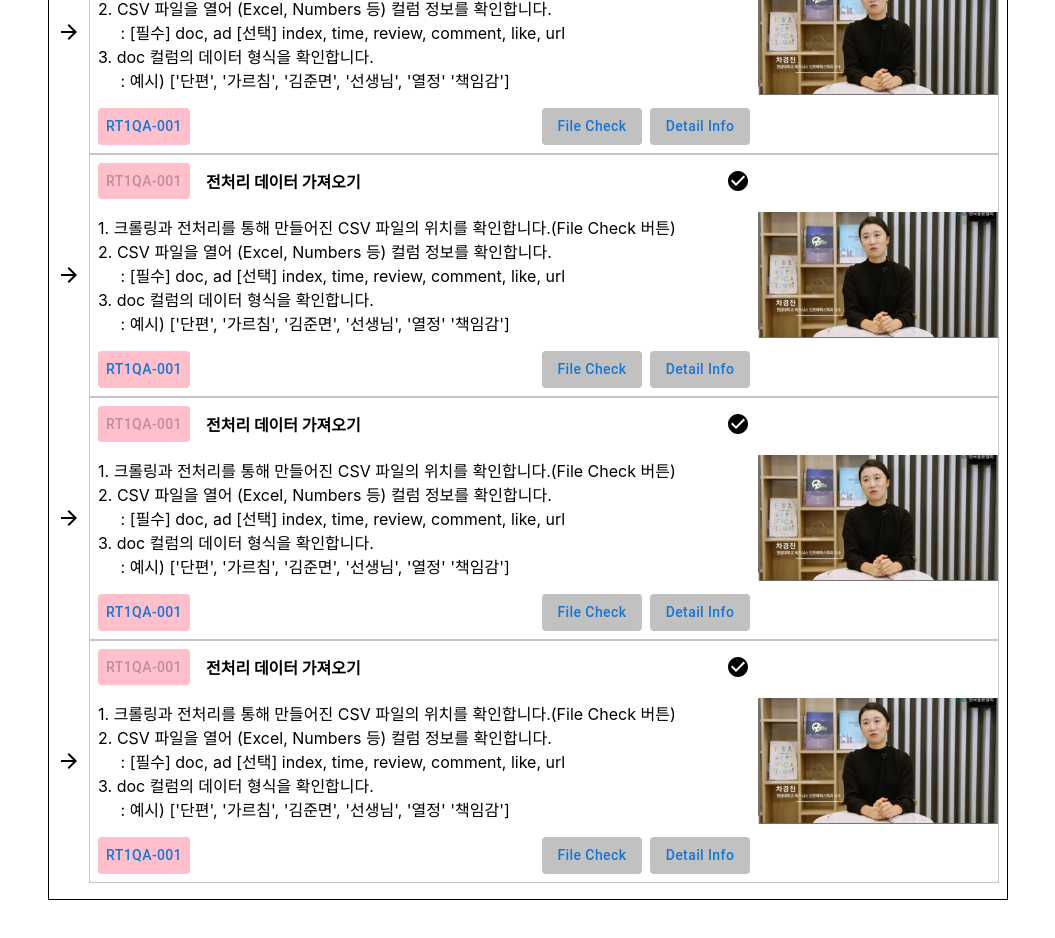
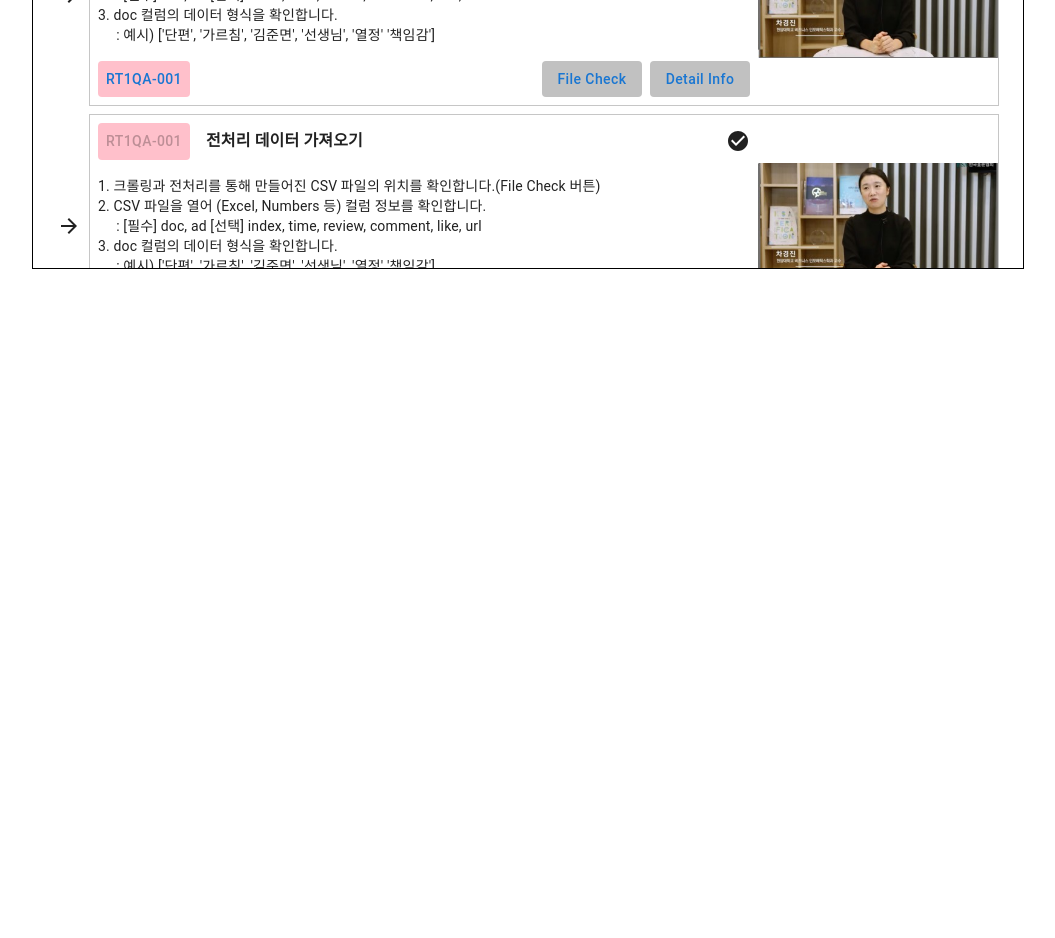
Before and after one commit to honeybeeveloper/ozz_front, a React (Create React App) app: page / in a window 1280 px wide. Shown: the part 1440-2378 px from the top of the page, without its empty margins (112-1167 px from the left). After the commit the page ends 1749 px from the top, so only its background shows below. Built offline with nearby package versions, Linux system fonts and the light colour scheme.

Commit message:
change multiple div -> TableContainer in QuestDiv

```diff
--- a/src/components/component/Material.js
+++ b/src/components/component/Material.js
@@ -62,12 +62,10 @@ const useStyles = {
     marginRight: StyledTheme.spacing,
     marginBottom: StyledTheme.spacing,
     marginLeft: StyledTheme.spacing,
-    paddingTop: StyledTheme.spacing,
-    paddingBottom: StyledTheme.spacing,
     border: StyledTheme.base.material.border,
   },
   iconImg: {
-    width: StyledTheme.spacing * 7,
+    width: StyledTheme.spacing * 5,
   },
 };
 
--- a/src/components/div/QuestDiv.js
+++ b/src/components/div/QuestDiv.js
@@ -5,8 +5,17 @@ import ArrowForwardIcon from "@mui/icons-material/ArrowForward";
 
 import StyledTheme from "../theme/StyledTheme";
 import Quest from "../component/Quest";
+import {
+  Table,
+  TableContainer,
+  TableBody,
+  TableRow,
+  TableCell,
+} from "@mui/material";
 
 function QuestDiv() {
+  const arr = [0, 1, 2, 3, 4, 5, 6, 7, 8, 9, 10];
+
   return (
     <div className="root" style={useStyles.root}>
       <div className="titleDiv" style={useStyles.titleDiv}>
@@ -14,7 +23,15 @@ function QuestDiv() {
           {"퀘스트"}
         </label>
       </div>
-      <div className="questsDiv" style={useStyles.questsDiv}>
+      <TableContainer
+        className="questContainer"
+        style={useStyles.questContainer}
+      >
+        <Table className="table" style={useStyles.table}>
+          <TableBody>
+            <TableRow className="tableRow" style={useStyles.tableRow}>
+              <TableCell>
+                {arr.map(() => (
                   <div className="quest" style={useStyles.quest}>
                     <div className="statusDiv" style={useStyles.statusDiv}>
                       <ArrowForwardIcon></ArrowForwardIcon>
@@ -23,39 +40,12 @@ function QuestDiv() {
                       <Quest></Quest>
                     </div>
                   </div>
-        <div className="quest" style={useStyles.quest}>
-          <div className="statusDiv" style={useStyles.statusDiv}>
-            <ArrowForwardIcon></ArrowForwardIcon>
-          </div>
-          <div className="qDiv" style={useStyles.qDiv}>
-            <Quest></Quest>
-          </div>
-        </div>
-        <div className="quest" style={useStyles.quest}>
-          <div className="statusDiv" style={useStyles.statusDiv}>
-            <ArrowForwardIcon></ArrowForwardIcon>
-          </div>
-          <div className="qDiv" style={useStyles.qDiv}>
-            <Quest></Quest>
-          </div>
-        </div>
-        <div className="quest" style={useStyles.quest}>
-          <div className="statusDiv" style={useStyles.statusDiv}>
-            <ArrowForwardIcon></ArrowForwardIcon>
-          </div>
-          <div className="qDiv" style={useStyles.qDiv}>
-            <Quest></Quest>
-          </div>
-        </div>
-        <div className="quest" style={useStyles.quest}>
-          <div className="statusDiv" style={useStyles.statusDiv}>
-            <ArrowForwardIcon></ArrowForwardIcon>
-          </div>
-          <div className="qDiv" style={useStyles.qDiv}>
-            <Quest></Quest>
-          </div>
-        </div>
-      </div>
+                ))}
+              </TableCell>
+            </TableRow>
+          </TableBody>
+        </Table>
+      </TableContainer>
     </div>
   );
 }
@@ -67,6 +57,7 @@ const useStyles = {
   titleDiv: {
     display: "flex",
     justifyContent: "center",
+    marginTop: StyledTheme.spacing,
   },
   title: {
     textAlign: "center",
@@ -77,7 +68,10 @@ const useStyles = {
     marginTop: StyledTheme.spacing * 2,
     marginBottom: StyledTheme.spacing * 2,
   },
-  quest: { display: "flex" },
+  questContainer: {
+    height: "640px",
+  },
+  quest: { display: "flex", marginTop: StyledTheme.spacing },
   statusDiv: {
     display: "flex",
     alignItems: "center",
```
Lines whose indentation alone changed are shown as unchanged.
